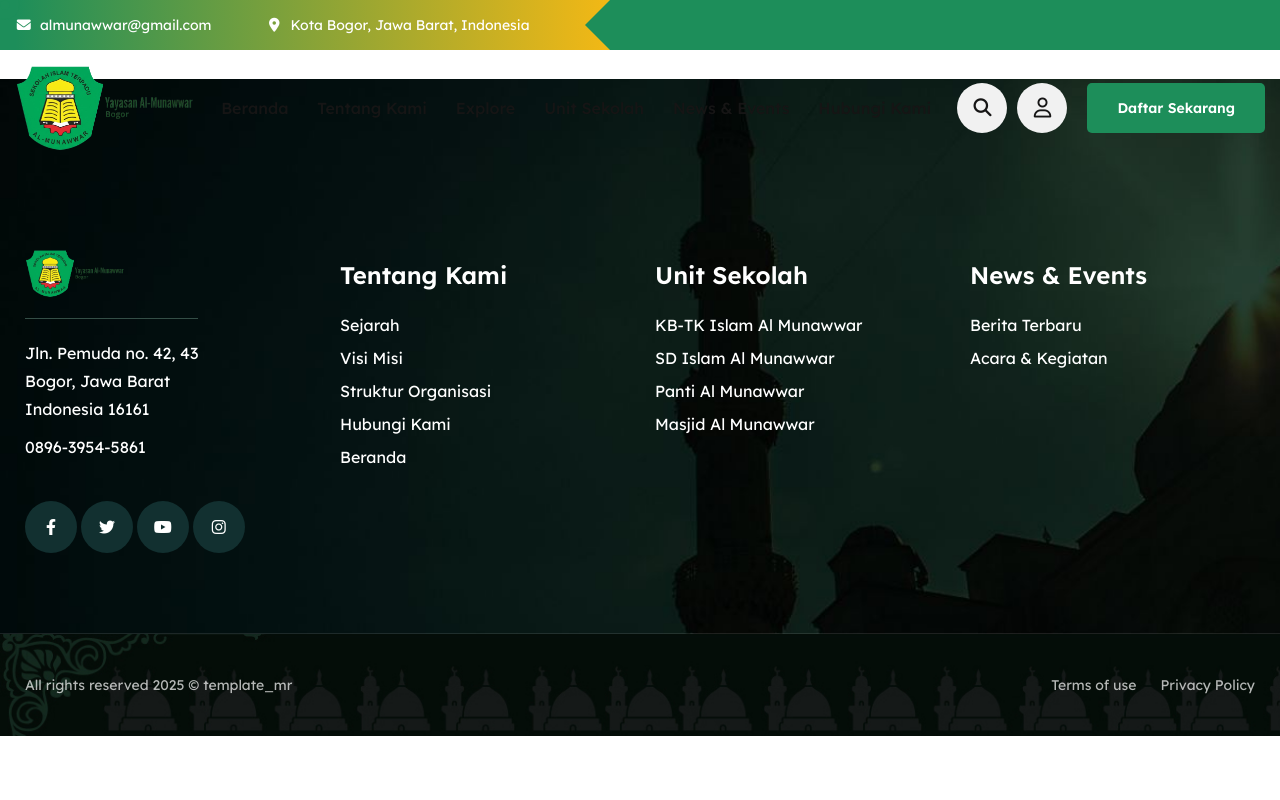
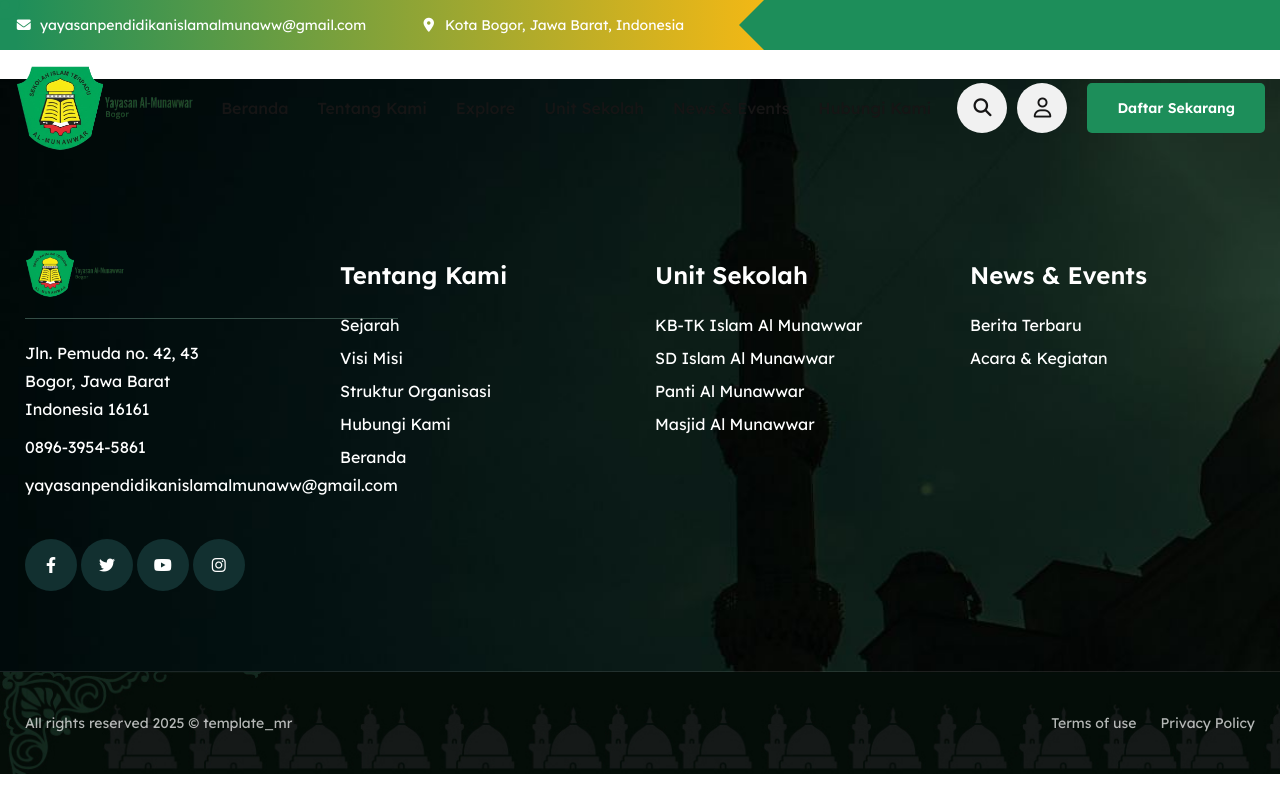
Before and after one commit to denys89/yayasanalmunawwar, a Laravel app: page /profile in a window 1280 px wide. Run offline with Laravel 12, Linux system fonts and the light colour scheme; the visitor is signed in with stand-in values (Sample User, id 1); data comes from the database, SQL or seed files in the repository; parts of the project's set-up code (start-up, migrations or seed data) failed here and were passed over; some libraries are stand-ins or nearby versions; some web fonts are replaced.

Commit message:
update footer and header

```diff
--- a/resources/views/partials/footer.blade.php
+++ b/resources/views/partials/footer.blade.php
@@ -19,7 +19,7 @@
                                     <div class="footer_list">
                                         <li>Jln. Pemuda no. 42, 43<br> Bogor,  Jawa Barat<br> Indonesia 16161</li>
                                         <li>0896-3954-5861</li>
-                                        <!-- <li>info@yayasanalmunawwar.org</li> -->
+                                        <li>yayasanpendidikanislamalmunaww@gmail.com</li>
                                     </div>
                                     <!-- Social Box -->
                                     <div class="footer_socials">
--- a/resources/views/partials/header.blade.php
+++ b/resources/views/partials/header.blade.php
@@ -9,7 +9,7 @@
                     <div class="left-box d-flex align-items-center flex-wrap">
                         <!-- Info List -->
                         <ul class="header-top_list">
-                            <li><span class="icon fa-solid fa-envelope fa-fw"></span>almunawwar@gmail.com</li>
+                            <li><span class="icon fa-solid fa-envelope fa-fw"></span>yayasanpendidikanislamalmunaww@gmail.com</li>
                             <li><span class="icon fa-solid fa-location-dot fa-fw"></span>Kota Bogor, Jawa Barat, Indonesia</li>
                         </ul>
                         <div class="bismillah"><img src="{{ asset('assets/images/icons/bismillah.png') }}" alt="" /> </div>
```
